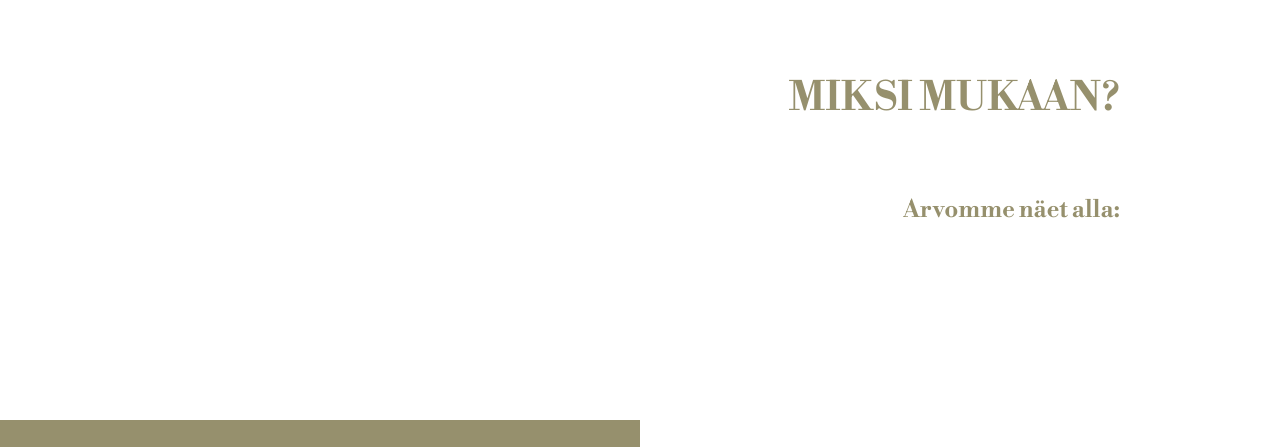
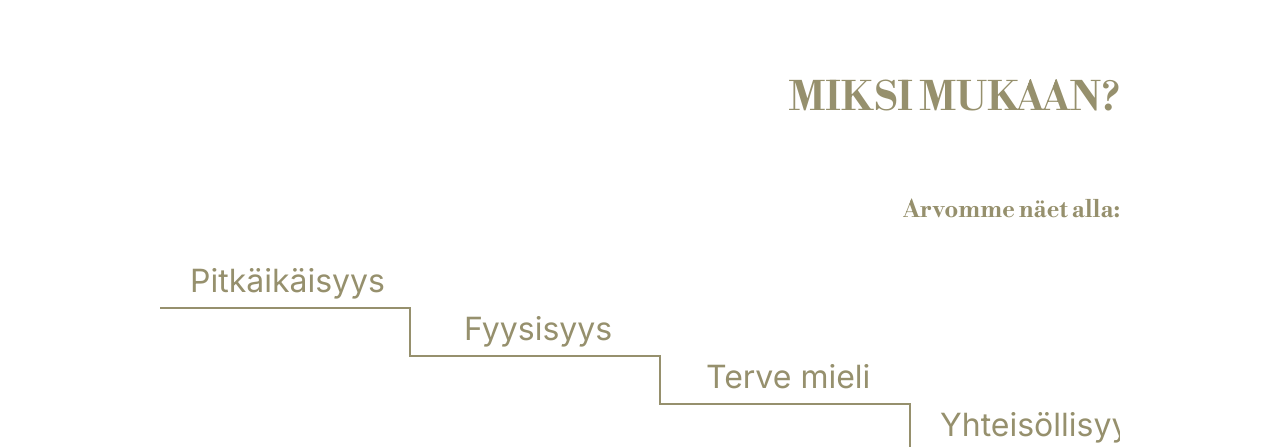
Before and after one commit to TiiaSelin/slowrun, a Django app: page /static/index.html in a window 1280 px wide. Shown: the part 2965-3412 px from the top of the page. Run offline with Django 5.2, Linux system fonts and the light colour scheme; a map, chart or similar area stays blank; grey boxes are pictures that could not be loaded.

Commit message:
arvoportaat tehty

```diff
--- a/static/index.html
+++ b/static/index.html
@@ -95,12 +95,25 @@
                 <h1 class="txt-all-capitals txt-olive">Miksi mukaan?</h1>
                 <h3 class="txt-olive">Arvomme näet alla:</h3>
             </div>
-            <div class="arvo-portaat">
-                <!-- Pitkäikäisyys,
-                            Fyysisyys
-                                    Terve mieli
-                                            Yhteisöllisyys -->
+
+            <div class="container-arvoportaat">
+                <svg class="svg-arvoportaat" xmlns="http://www.w3.org/2000/svg">
+                        <!-- merkitään arvoportaiden sanojen "lähtöpisteet" (x ja y): -->
+                    <text x="30" y="32" class="txt-arvoportaat">Pitkäikäisyys</text>
+                    <text x="304" y="80" class="txt-arvoportaat">Fyysisyys</text>
+                    <text x="546" y="128" class="txt-arvoportaat">Terve mieli</text>
+                    <text x="780" y="176" class="txt-arvoportaat">Yhteisöllisyys</text>
+
+                        <!-- merkitään viivakuvion kulmien "lähtöpisteet" (x ja y): -->
+                    <polyline points=   "0, 48      250, 48
+                                        250, 96     500, 96
+                                        500, 144    750, 144
+                                        750, 192    1000, 192">
+
+                </svg>
             </div>
+        </div>
+
         <div class="container-bottom">
             <div class="bottom-left">
                 <div class="bottom-yhteystiedot bg-olive">
@@ -133,7 +146,7 @@
                 </div>
             </footer>
 
-        </div>
+
     </div>
 
 </body>
--- a/static/styles/style-computer.css
+++ b/static/styles/style-computer.css
@@ -19,10 +19,10 @@
     --margin-medium: 4rem;
     --font-size-logo: 3rem;
     --font-size-nav-link: 1.2rem;
-    --font-size-h1: 2.5rem;
-    --font-size-h2: 2rem;
-    --font-size-h3: 1.5rem;
-    --font-size-h4: 1rem;
+    --font-size-h1: 2.5rem;     /* = 40px */
+    --font-size-h2: 2rem;       /* = 32px */
+    --font-size-h3: 1.5rem;     /* = 24px */
+    --font-size-h4: 1rem;       /* = 16px */
     --font-size-txt-big: 1.5rem;
     --font-size-txt-small: 1rem;
 }
@@ -235,22 +235,38 @@ h3 {
 }
 
 .container-miksi-mukaan {
-
+    padding: var(--padding-large);
 }
 
 .txt-miksi-mukaan {
-    padding: var(--padding-large);
-    padding-right: var(--padding-large);
     justify-items: right;
-
 }
 
 .txt-olive {
     color: var(--olive);
 }
 
-.arvo-portaat {
+.container-arvoportaat {
+    width: 100%;
+    height: 200px;          /* korkeus 144px + extraa */
+    overflow-y: hidden;     /* + fonttikorkeus 32px */
+}
 
+.svg-arvoportaat {
+    width: 1000px;
+    height: 200px;
+}
+
+.txt-arvoportaat {
+    fill: var(--olive);
+    font-size: var(--font-size-h2);
+    font-family: var(--font-fam-sec);
+}
+
+polyline {
+    stroke: var(--olive);
+    stroke-width: 2;
+    fill: none;
 }
 
 .container-bottom {
```
Lines whose indentation alone changed are shown as unchanged.
